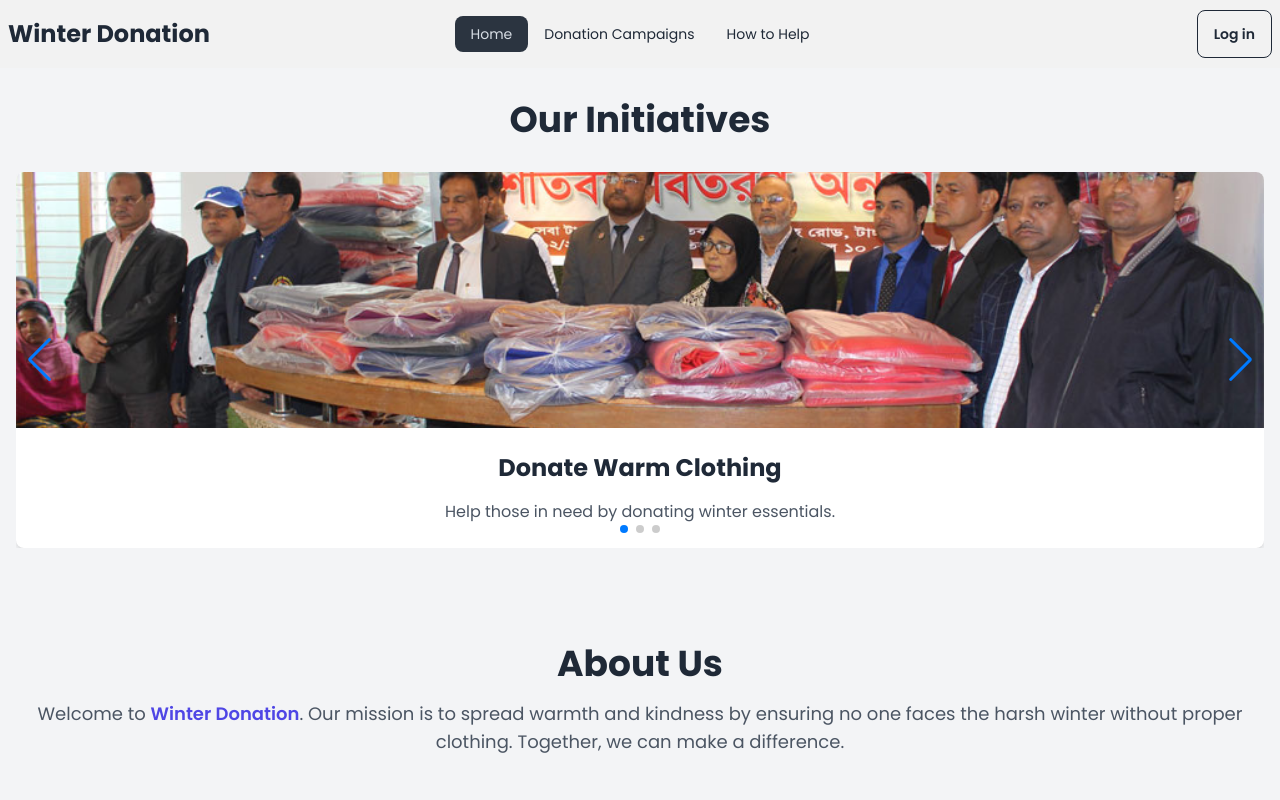
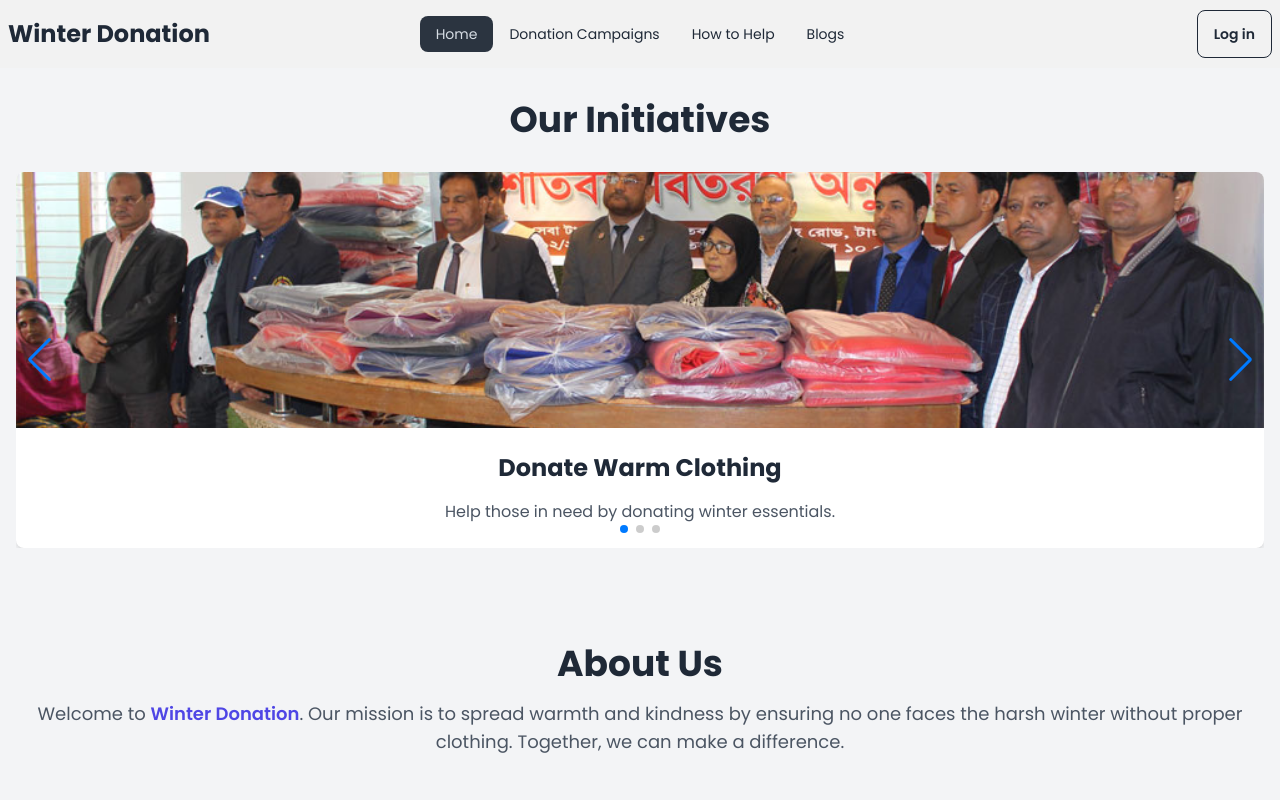
Before and after one commit to sakib-333/ph-b10-a9, a React (Vite) app: page / in a window 1280 px wide. Shown: the top 800 px of the page. Built offline with nearby package versions, Linux system fonts and the light colour scheme; no server answers.

Commit message:
Add blog page.

```diff
--- a/src/components/Navbar.jsx
+++ b/src/components/Navbar.jsx
@@ -31,6 +31,9 @@ const Navbar = () => {
       </li>
       <li>
         <NavLink to={"/how-to-help"}>How to Help</NavLink>
+      </li>
+      <li>
+        <NavLink to={"/blogs"}>Blogs</NavLink>
       </li>
       {user && (
         <li>
--- /dev/null
+++ b/src/pages/Blogs.jsx
@@ -0,0 +1,95 @@
+import React from "react";
+
+const blogs = [
+  {
+    id: 1,
+    title: "The Importance of Winter Clothing Donations",
+    description:
+      "Learn why donating winter clothing can save lives and bring warmth to those in need during the cold season.",
+    image: "https://via.placeholder.com/400x200",
+    date: "November 20, 2024",
+  },
+  {
+    id: 2,
+    title: "How to Get Involved in Winter Drives",
+    description:
+      "Discover how you can contribute to winter clothing donation drives in your community.",
+    image: "https://via.placeholder.com/400x200",
+    date: "November 18, 2024",
+  },
+  {
+    id: 3,
+    title: "Stories of Impact: Lives Changed by Your Donations",
+    description:
+      "Read inspiring stories of individuals who have been helped by generous donations like yours.",
+    image: "https://via.placeholder.com/400x200",
+    date: "November 15, 2024",
+  },
+  {
+    id: 4,
+    title: "Top 5 Items to Donate This Winter",
+    description:
+      "Find out which winter clothing items are most needed and how to prioritize your donations.",
+    image: "https://via.placeholder.com/400x200",
+    date: "November 10, 2024",
+  },
+  {
+    id: 5,
+    title: "Volunteer Opportunities Near You",
+    description:
+      "Explore ways to volunteer your time and make a direct impact in winter donation programs.",
+    image: "https://via.placeholder.com/400x200",
+    date: "November 8, 2024",
+  },
+  {
+    id: 6,
+    title: "Sustainable Giving: Recycling and Repurposing Clothes",
+    description:
+      "Learn how to ensure your donations are sustainable and benefit the environment as well as people.",
+    image: "https://via.placeholder.com/400x200",
+    date: "November 5, 2024",
+  },
+];
+
+const Blogs = () => {
+  return (
+    <section className="py-12 bg-gray-100">
+      <div className="container mx-auto px-4">
+        <h2 className="text-3xl font-bold text-center mb-8 text-gray-800">
+          Latest from Our Blog
+        </h2>
+        <div className="grid grid-cols-1 md:grid-cols-2 lg:grid-cols-3 gap-8">
+          {blogs.map((blog) => (
+            <div
+              key={blog.id}
+              className="bg-white rounded-lg shadow-md overflow-hidden"
+            >
+              <img
+                src={blog.image}
+                alt={blog.title}
+                className="w-full h-48 object-cover"
+              />
+              <div className="p-4">
+                <h3 className="text-lg font-semibold text-gray-800 mb-2">
+                  {blog.title}
+                </h3>
+                <p className="text-sm text-gray-600 mb-4">{blog.description}</p>
+                <div className="flex justify-between items-center">
+                  <span className="text-xs text-gray-500">{blog.date}</span>
+                  <a
+                    href="#"
+                    className="text-blue-500 text-sm font-medium hover:underline"
+                  >
+                    Read More
+                  </a>
+                </div>
+              </div>
+            </div>
+          ))}
+        </div>
+      </div>
+    </section>
+  );
+};
+
+export default Blogs;
--- a/src/router/router.jsx
+++ b/src/router/router.jsx
@@ -10,6 +10,7 @@ import Home from "../pages/Home";
 import DonationCampaignDetails from "../pages/DonationCampaignDetails";
 import UpdateProfile from "../pages/UpdateProfile";
 import ErrorPage from "../pages/ErrorPage";
+import Blogs from "../pages/Blogs";
 
 export const router = createBrowserRouter([
   {
@@ -48,6 +49,10 @@ export const router = createBrowserRouter([
         element: <HowToHelp />,
       },
       {
+        path: "/blogs",
+        element: <Blogs />,
+      },
+      {
         path: "/update-profile",
         element: (
           <PrivateRoute>
```
